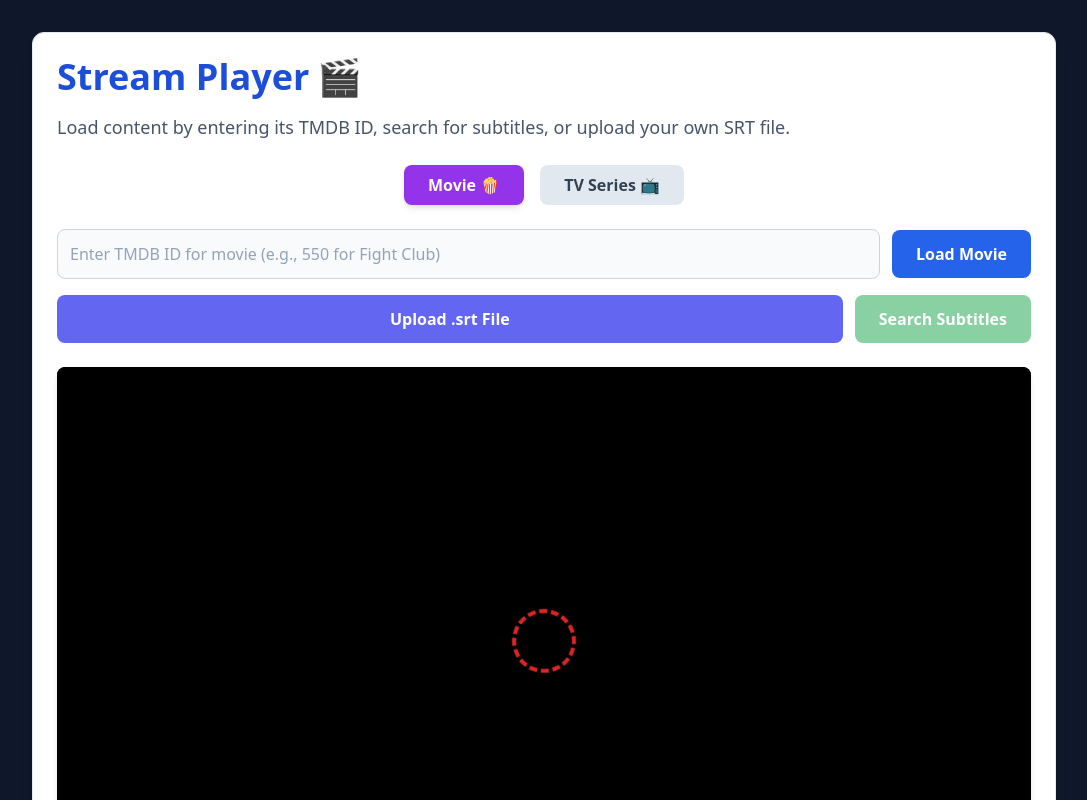
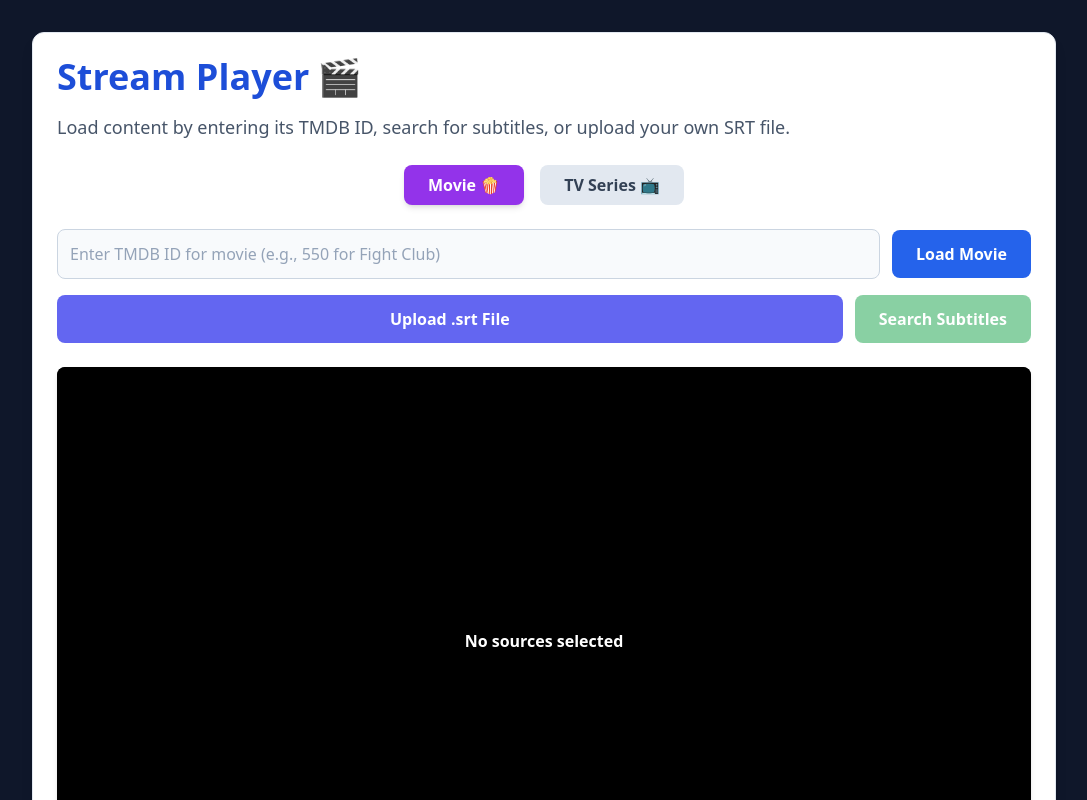
Before and after one commit to crixsz/movie-player, a React (Vite) app: page / in a window 1280 px wide. Shown: the top 800 px of the page, without its empty margins (96-1183 px from the left). Built offline with nearby package versions, Linux system fonts and the light colour scheme.

Commit message:
refactor: No sources screen if video not loaded instead of loading infinitely

```diff
--- a/src/VideoPlayer.jsx
+++ b/src/VideoPlayer.jsx
@@ -245,7 +245,7 @@ const VideoPlayer = ({ src, subtitles }) => {
   if (!src) {
     return (
       <div className="w-full h-auto aspect-video rounded-lg bg-black flex items-center justify-center">
-        <div className="w-16 h-16 border-4 border-dashed rounded-full animate-spin border-red-600"></div>
+          <h1 className="text-white font-semibold">No sources selected</h1>
       </div>
     );
   }
```
